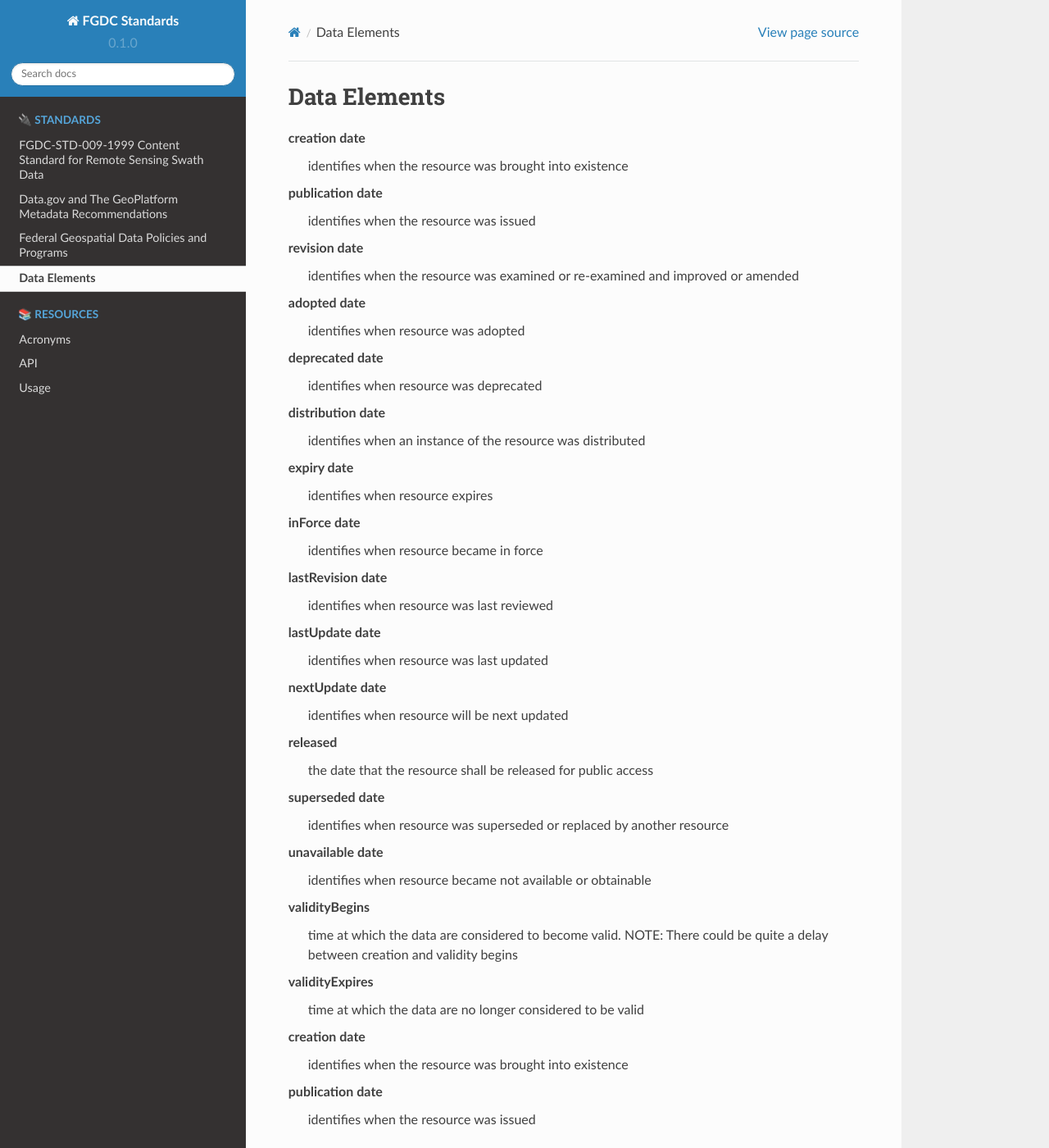
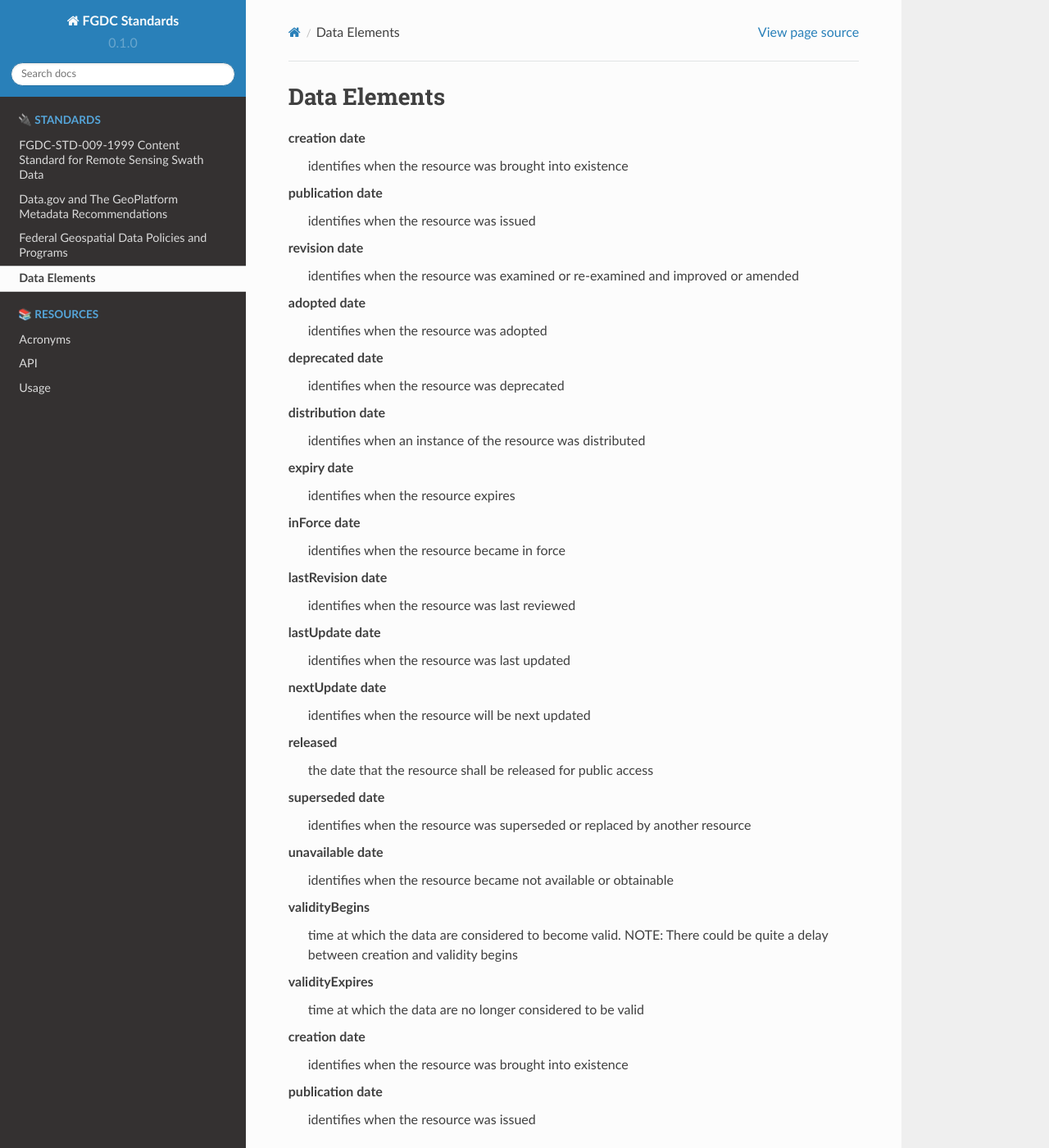
Before and after one commit to fgdcgov/sdi, a Sphinx documentation site: the page built from docs/source/dateelement.rst, in a window 1280 px wide and 1400 px high. Shown: the whole window at 82% size. Built offline with Sphinx 7.4.7 and the Read the Docs theme 2.0.0, drawn with Linux system fonts in a browser that asks for light colours.

Commit message:
Update dateelement.rst

```diff
--- a/docs/source/dateelement.rst
+++ b/docs/source/dateelement.rst
@@ -1,5 +1,7 @@
 Data Elements
 ======================
+
+
 creation	date
   identifies when the resource was brought into existence
 publication	date
@@ -7,27 +9,27 @@ publication	date
 revision	date
   identifies when the resource was examined or re-examined and improved or amended
 adopted	date
-  identifies when resource was adopted
+  identifies when the resource was adopted
 deprecated date
-  identifies when resource was deprecated
+  identifies when the resource was deprecated
 distribution date
   identifies when an instance of the resource was distributed
 expiry	date
-  identifies when resource expires
+  identifies when the resource expires
 inForce	date
-  identifies when resource became in force
+  identifies when the resource became in force
 lastRevision	date
-  identifies when resource was last reviewed
+  identifies when the resource was last reviewed
 lastUpdate	date
-  identifies when resource was last updated
+  identifies when the resource was last updated
 nextUpdate	date
-  identifies when resource will be next updated
+  identifies when the resource will be next updated
 released
   the date that the resource shall be released for public access
 superseded	date
-  identifies when resource was superseded or replaced by another resource
+  identifies when the resource was superseded or replaced by another resource
 unavailable	date
-  identifies when resource became not available or obtainable
+  identifies when the resource became not available or obtainable
 validityBegins
   time at which the data are considered to become valid. NOTE: There could be quite a delay between creation and validity begins
 validityExpires
```
